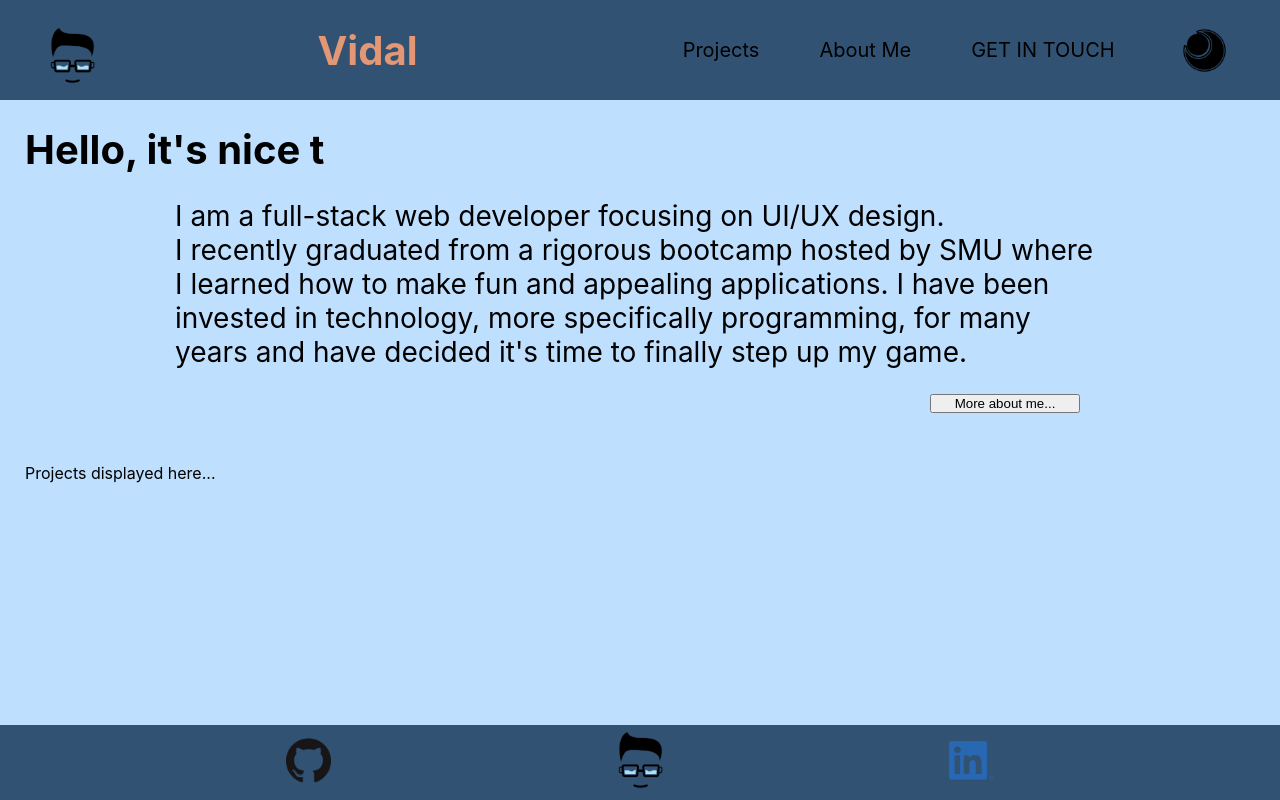
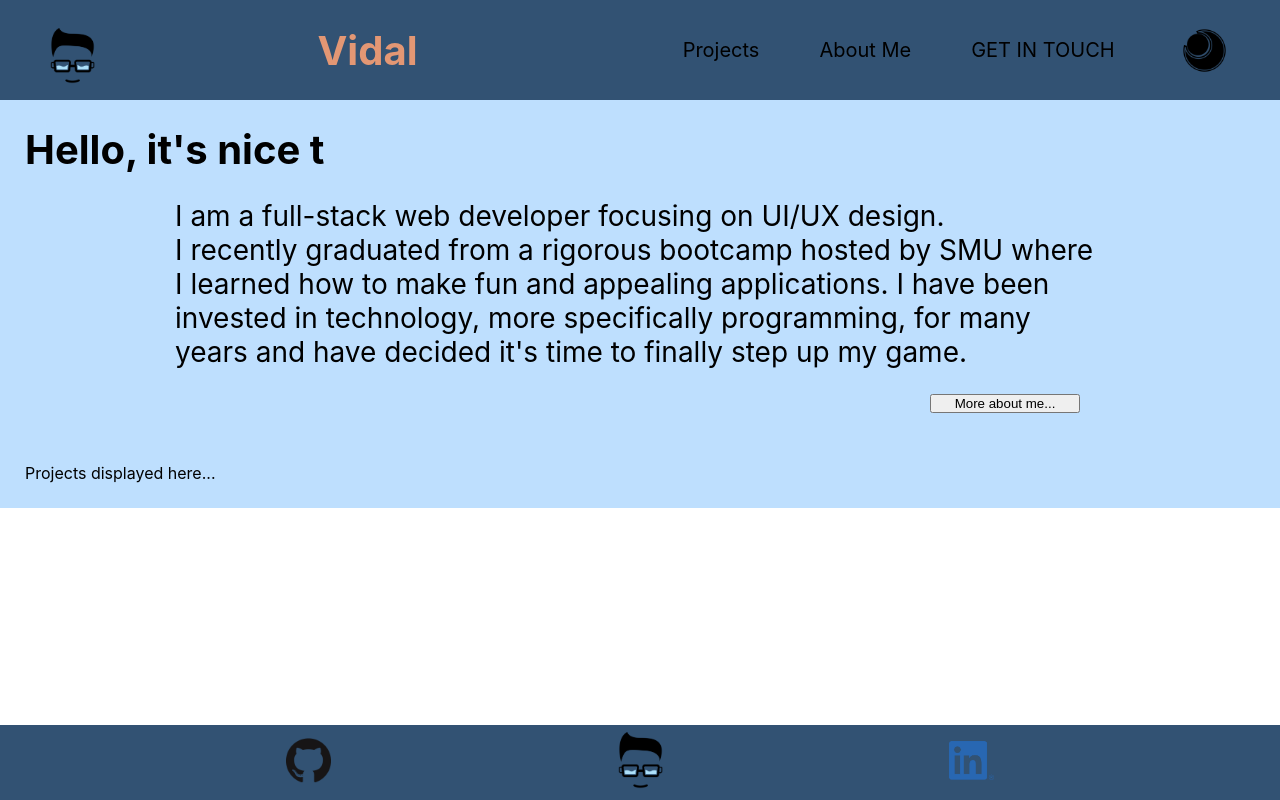
Before and after one commit to Vidalatan/ReactPortfolio, a React (Create React App) app: page / in a window 1280 px wide. Built offline with nearby package versions, Linux system fonts and the light colour scheme.

Commit message:
Footer/Header styling

```diff
--- a/src/App.module.css
+++ b/src/App.module.css
@@ -1,3 +1,4 @@
 .setBackdrop {
-  height: 100vh;
+  height: 100%;
+  transition: 0.7s;
 }
--- a/src/Pages/GlobalComponents/Footer/Footer.module.css
+++ b/src/Pages/GlobalComponents/Footer/Footer.module.css
@@ -7,6 +7,7 @@ footer {
   position: absolute;
   width: 100%;
   bottom: 0;
+  transition: 0.7s;
 }
 
 .iconsContainer {
--- a/src/Pages/GlobalComponents/Header/Header.module.css
+++ b/src/Pages/GlobalComponents/Header/Header.module.css
@@ -16,6 +16,7 @@ header {
   width: 100%;
   height: 100px;
   transition: 0.7s ease;
+  z-index: 10;
 }
 
 .mainIcon {
```
